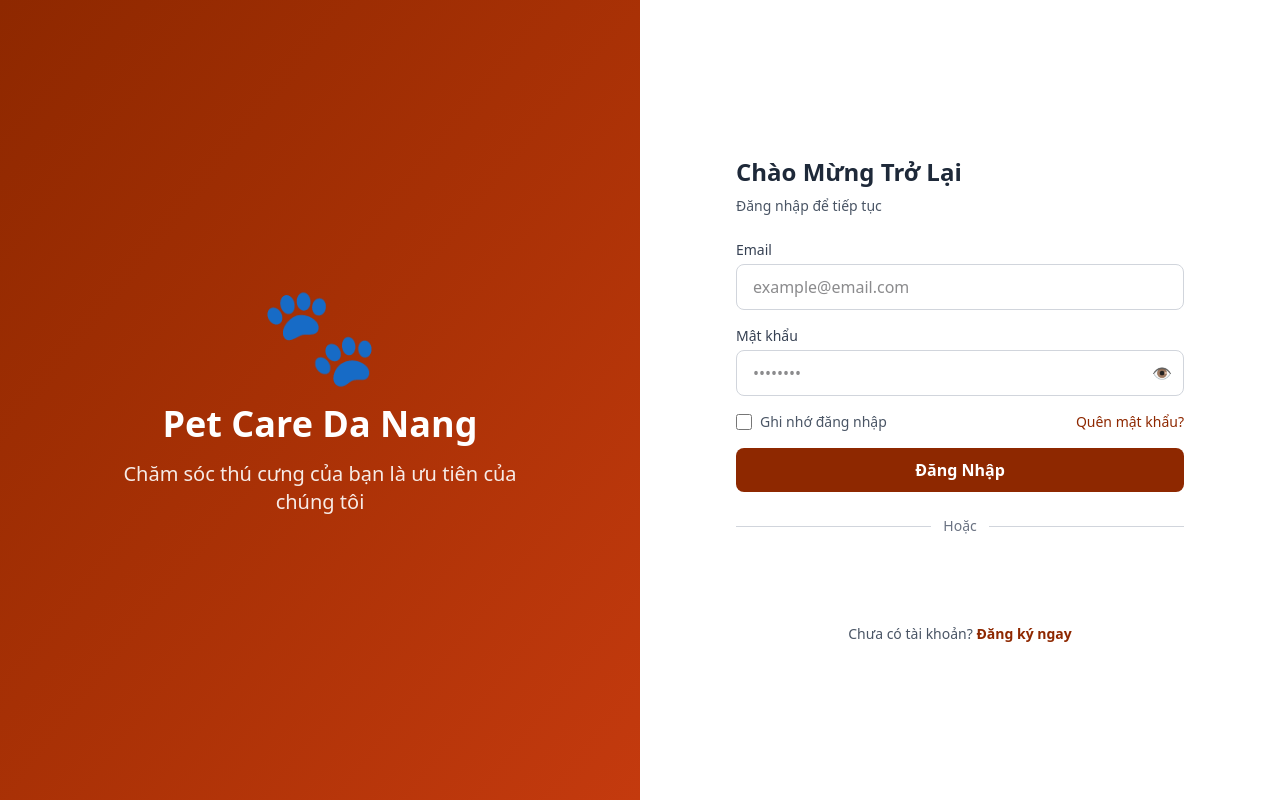
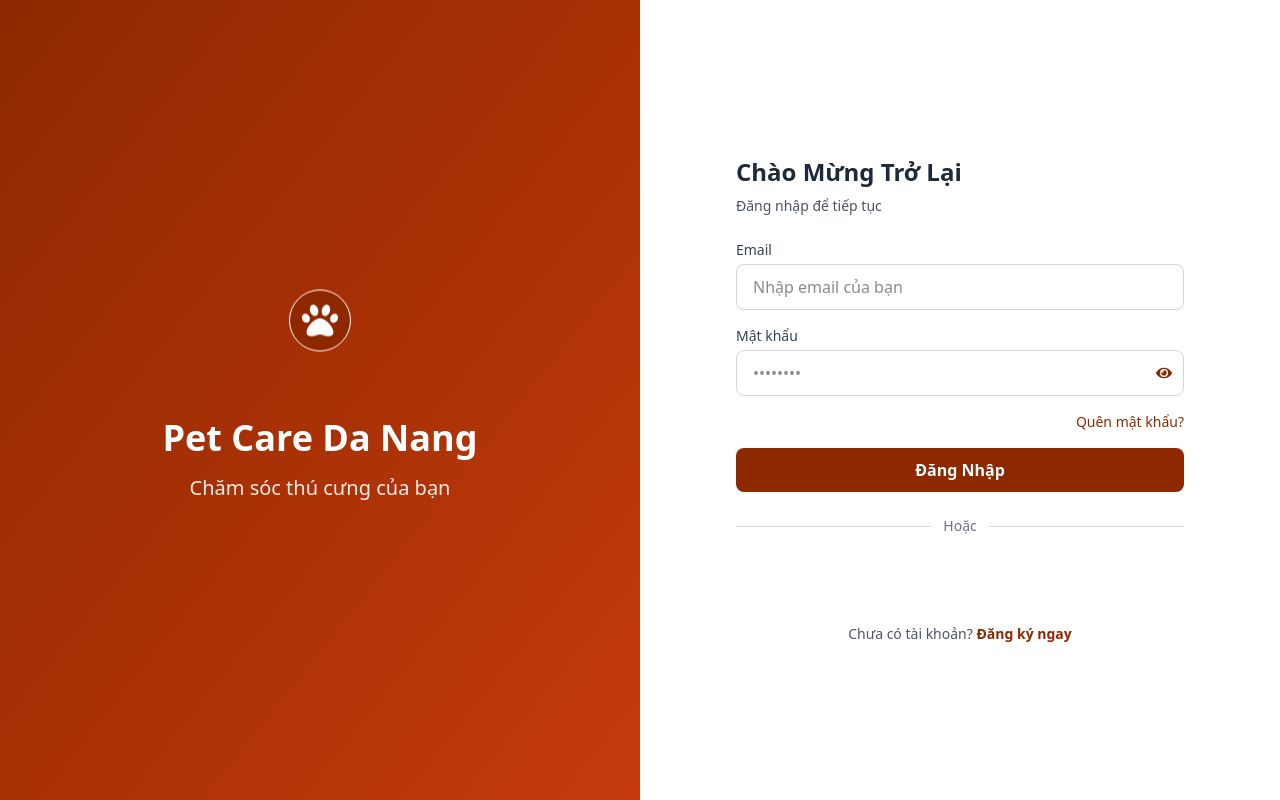
Before and after one commit to thien71/pet-care-fe, a React app: page /login in a window 1280 px wide. Built offline with nearby package versions, Linux system fonts and the light colour scheme; the HTML template or start-up script is replaced by a standard one.

Commit message:
fix: update Login Register

```diff
--- a/src/pages/auth/Login.jsx
+++ b/src/pages/auth/Login.jsx
@@ -4,6 +4,8 @@ import { Link, useNavigate } from "react-router-dom";
 import { GoogleOAuthProvider, GoogleLogin } from "@react-oauth/google";
 import { jwtDecode } from "jwt-decode";
 import { useAuth } from "../../contexts/AuthContext";
+import { FaEye, FaEyeSlash } from "react-icons/fa";
+import Logo from "@/components/common/Logo";
 
 const Login = () => {
   const { login, loginWithGoogle } = useAuth();
@@ -97,11 +99,11 @@ const Login = () => {
         {/* Left - Image/Banner */}
         <div className="hidden lg:flex lg:w-1/2 bg-linear-to-br from-[#8e2800] to-[#c43a0e] items-center justify-center p-8">
           <div className="text-center text-white max-w-md">
-            <div className="text-8xl mb-6">🐾</div>
+            <div className="text-8xl mb-6">
+              <Logo className="border border-white rounded-full" />
+            </div>
             <h1 className="text-4xl font-bold mb-4">Pet Care Da Nang</h1>
-            <p className="text-xl text-white/90">
-              Chăm sóc thú cưng của bạn là ưu tiên của chúng tôi
-            </p>
+            <p className="text-xl text-white/90">Chăm sóc thú cưng của bạn</p>
           </div>
         </div>
 
@@ -110,7 +112,9 @@ const Login = () => {
           <div className="w-full max-w-md">
             {/* Mobile Header */}
             <div className="lg:hidden text-center mb-8">
-              <div className="text-5xl mb-3">🐾</div>
+              <div className="text-5xl mb-3">
+                <Logo className="border border-white rounded-full" />
+              </div>
               <h1 className="text-2xl font-bold text-gray-800">
                 Pet Care Da Nang
               </h1>
@@ -144,8 +148,8 @@ const Login = () => {
                     name="email"
                     value={formData.email}
                     onChange={handleChange}
-                    className="w-full px-4 py-2.5 border border-gray-300 rounded-lg focus:outline-none focus:border-[#8e2800] focus:ring-2 focus:ring-[#8e2800]/20 transition"
-                    placeholder="example@email.com"
+                    className="w-full px-4 py-2.5 border border-gray-300 rounded-lg focus:outline-none focus:border-[#8e2800] transition"
+                    placeholder="Nhập email của bạn"
                     required
                     disabled={loading}
                   />
@@ -162,7 +166,7 @@ const Login = () => {
                       name="matKhau"
                       value={formData.matKhau}
                       onChange={handleChange}
-                      className="w-full px-4 py-2.5 border border-gray-300 rounded-lg focus:outline-none focus:border-[#8e2800] focus:ring-2 focus:ring-[#8e2800]/20 transition"
+                      className="w-full px-4 py-2.5 border border-gray-300 rounded-lg focus:outline-none focus:border-[#8e2800] transition"
                       placeholder="••••••••"
                       required
                       disabled={loading}
@@ -172,20 +176,17 @@ const Login = () => {
                       onClick={() => setShowPassword(!showPassword)}
                       className="absolute right-3 top-1/2 -translate-y-1/2 text-gray-500"
                     >
-                      {showPassword ? "🙈" : "👁️"}
+                      {showPassword ? (
+                        <FaEyeSlash className="text-[#8e2800]" />
+                      ) : (
+                        <FaEye className="text-[#8e2800]" />
+                      )}
                     </button>
                   </div>
                 </div>
 
                 {/* Remember & Forgot */}
-                <div className="flex items-center justify-between text-sm">
-                  <label className="flex items-center text-gray-600">
-                    <input
-                      type="checkbox"
-                      className="w-4 h-4 rounded border-gray-300 mr-2"
-                    />
-                    Ghi nhớ đăng nhập
-                  </label>
+                <div className="flex items-center justify-end text-sm">
                   <Link
                     to="/forgot-password"
                     className="text-[#8e2800] hover:underline font-medium"
--- a/src/pages/auth/Register.jsx
+++ b/src/pages/auth/Register.jsx
@@ -3,6 +3,8 @@ import { useState } from "react";
 import { Link } from "react-router-dom";
 import { useAuth } from "../../contexts/AuthContext";
 import EmailVerificationModal from "../../components/auth/EmailVerificationModal";
+import { FaEye, FaEyeSlash } from "react-icons/fa";
+import Logo from "@/components/common/Logo";
 
 const Register = () => {
   const { register } = useAuth();
@@ -85,10 +87,12 @@ const Register = () => {
       {/* Left - Image/Banner */}
       <div className="hidden lg:flex lg:w-1/2 bg-linear-to-br from-[#8e2800] to-[#c43a0e] items-center justify-center p-8">
         <div className="text-center text-white max-w-md">
-          <div className="text-8xl mb-6">🐾</div>
+          <div className="text-8xl mb-6">
+            <Logo className="border border-white rounded-full" />
+          </div>
           <h1 className="text-4xl font-bold mb-4">Pet Care Da Nang</h1>
           <p className="text-xl text-white/90">
-            Gia nhập cộng đồng yêu thú cưng và nhận những dịch vụ tốt nhất
+            Gia nhập và nhận những dịch vụ tốt nhất
           </p>
         </div>
       </div>
@@ -98,7 +102,9 @@ const Register = () => {
         <div className="w-full max-w-md">
           {/* Mobile Header */}
           <div className="lg:hidden text-center mb-8">
-            <div className="text-5xl mb-3">🐾</div>
+            <div className="text-5xl mb-3">
+              <Logo className="border border-white rounded-full" />
+            </div>
             <h1 className="text-2xl font-bold text-gray-800">
               Pet Care Da Nang
             </h1>
@@ -130,8 +136,8 @@ const Register = () => {
                   name="hoTen"
                   value={formData.hoTen}
                   onChange={handleChange}
-                  className="w-full px-4 py-2.5 border border-gray-300 rounded-lg focus:outline-none focus:border-[#8e2800] focus:ring-2 focus:ring-[#8e2800]/20 transition"
-                  placeholder="Nguyễn Văn A"
+                  className="w-full px-4 py-2.5 border border-gray-300 rounded-lg focus:outline-none focus:border-[#8e2800] transition"
+                  placeholder="Nhập họ tên"
                   required
                   disabled={loading}
                 />
@@ -147,8 +153,8 @@ const Register = () => {
                   name="email"
                   value={formData.email}
                   onChange={handleChange}
-                  className="w-full px-4 py-2.5 border border-gray-300 rounded-lg focus:outline-none focus:border-[#8e2800] focus:ring-2 focus:ring-[#8e2800]/20 transition"
-                  placeholder="example@email.com"
+                  className="w-full px-4 py-2.5 border border-gray-300 rounded-lg focus:outline-none focus:border-[#8e2800] transition"
+                  placeholder="Nhập email của bạn"
                   required
                   disabled={loading}
                 />
@@ -165,7 +171,7 @@ const Register = () => {
                     name="matKhau"
                     value={formData.matKhau}
                     onChange={handleChange}
-                    className="w-full px-4 py-2.5 border border-gray-300 rounded-lg focus:outline-none focus:border-[#8e2800] focus:ring-2 focus:ring-[#8e2800]/20 transition"
+                    className="w-full px-4 py-2.5 border border-gray-300 rounded-lg focus:outline-none focus:border-[#8e2800] transition"
                     placeholder="••••••••"
                     required
                     minLength={6}
@@ -176,7 +182,11 @@ const Register = () => {
                     onClick={() => setShowPassword(!showPassword)}
                     className="absolute right-3 top-1/2 -translate-y-1/2 text-gray-500"
                   >
-                    {showPassword ? "🙈" : "👁️"}
+                    {showPassword ? (
+                      <FaEyeSlash className="text-[#8e2800]" />
+                    ) : (
+                      <FaEye className="text-[#8e2800]" />
+                    )}
                   </button>
                 </div>
                 <p className="text-xs text-gray-500 mt-1">Tối thiểu 6 ký tự</p>
@@ -192,7 +202,7 @@ const Register = () => {
                   name="confirmPassword"
                   value={formData.confirmPassword}
                   onChange={handleChange}
-                  className="w-full px-4 py-2.5 border border-gray-300 rounded-lg focus:outline-none focus:border-[#8e2800] focus:ring-2 focus:ring-[#8e2800]/20 transition"
+                  className="w-full px-4 py-2.5 border border-gray-300 rounded-lg focus:outline-none focus:border-[#8e2800] transition"
                   placeholder="••••••••"
                   required
                   disabled={loading}
@@ -211,7 +221,7 @@ const Register = () => {
 
             {/* Login Link */}
             <p className="text-center text-gray-600 text-sm mt-6">
-              Đã có tài khoản?
+              Đã có tài khoản?{" "}
               <Link
                 to="/login"
                 className="text-[#8e2800] font-semibold hover:underline"
```
